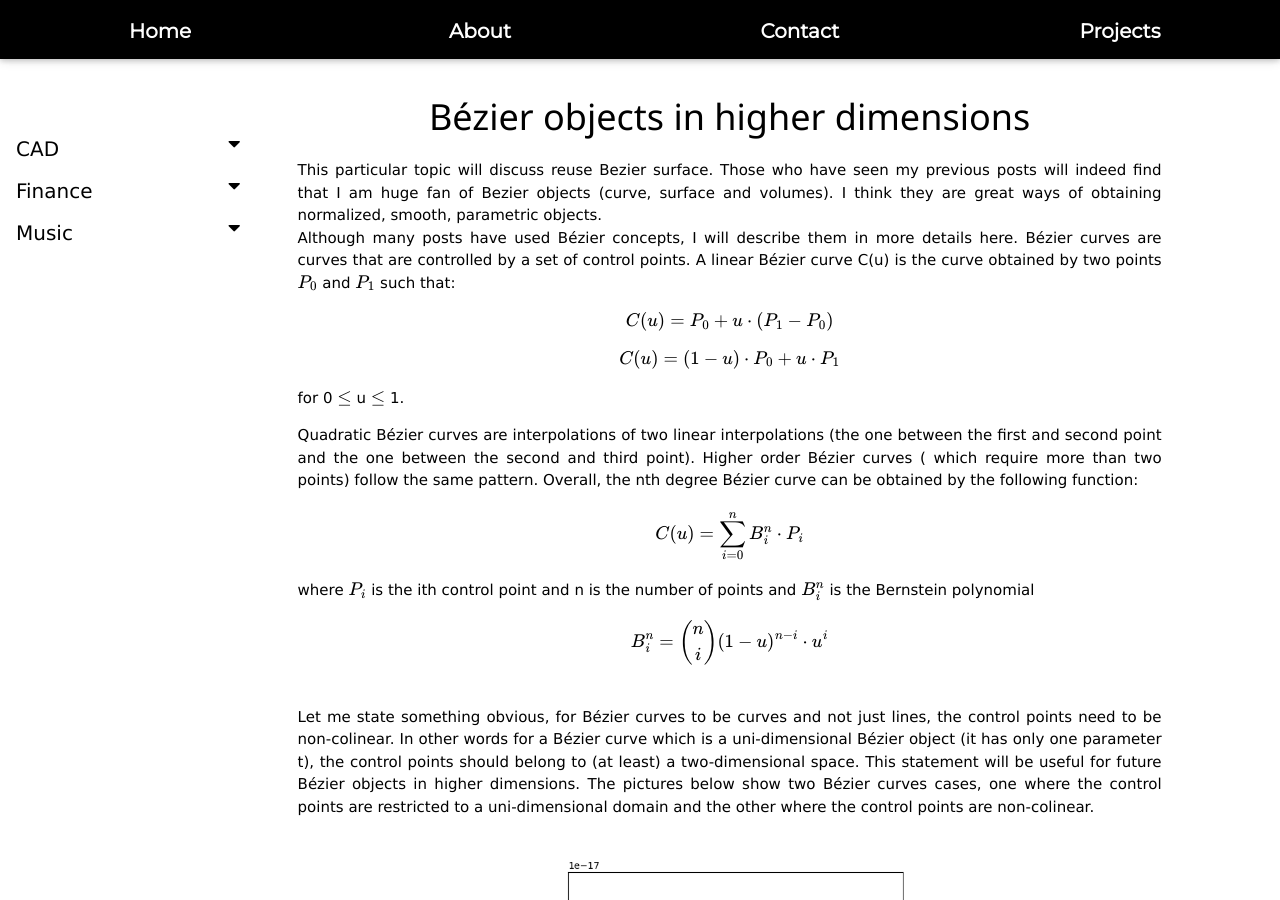
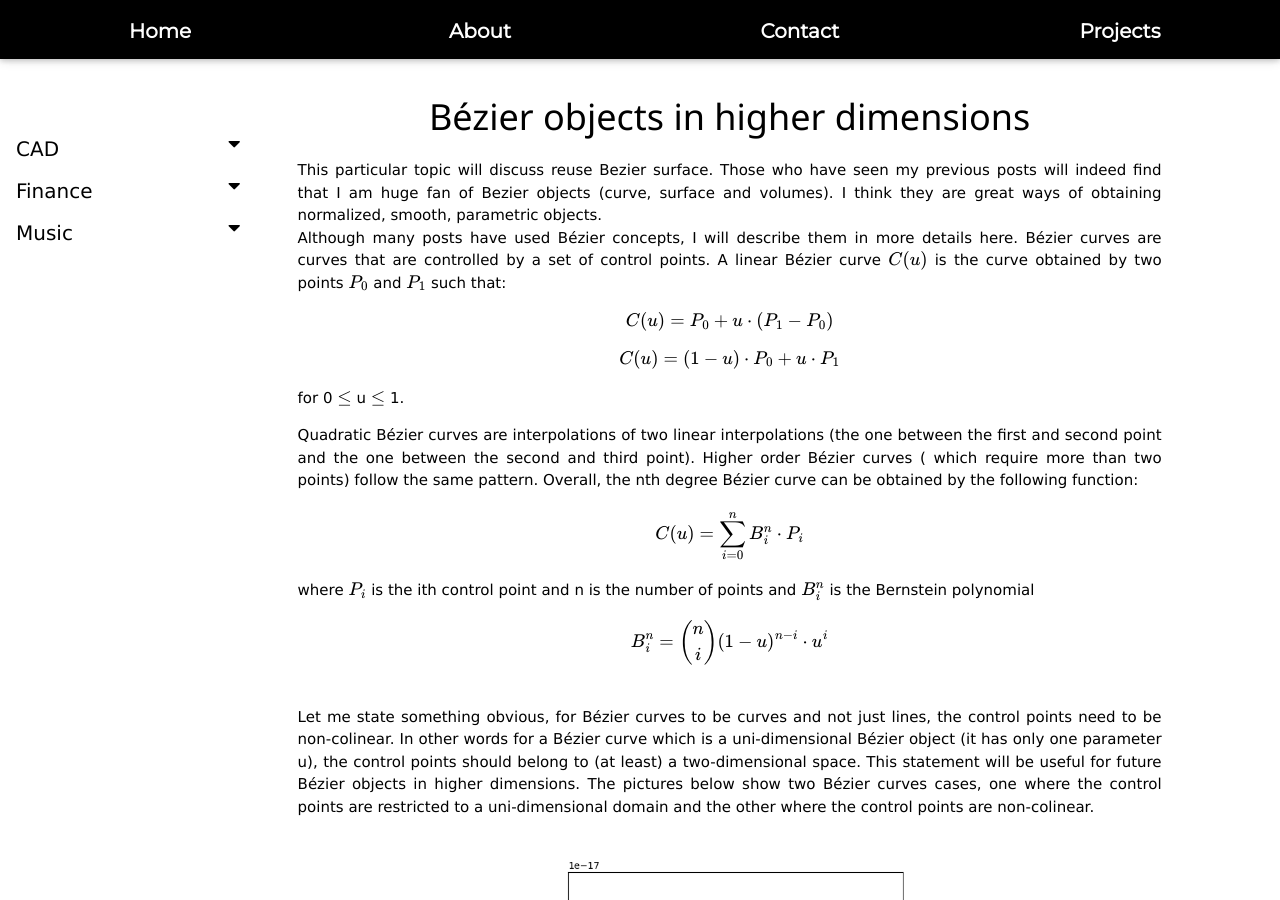
Before and after one commit to botengu/portfolio, a Jekyll site: the page built from _posts/2020-09-25-HigherDimensionalShape.md, in a window 1280 px wide and 900 px high. Built offline with Jekyll 4.4.1, drawn with Linux system fonts in a browser that asks for light colours; nearby versions of some CDN libraries; library files that are not in the unit come from our copies; a script that is not in the unit is left out.

Commit message:
41st commit

```diff
--- a/_posts/2020-09-25-HigherDimensionalShape.md
+++ b/_posts/2020-09-25-HigherDimensionalShape.md
@@ -11,7 +11,7 @@ permalink: "/cad/nDBezier/"
     This particular topic will discuss reuse Bezier surface. Those who have seen my previous posts will indeed find that I am huge fan of Bezier objects (curve, surface and volumes). I think they are great ways of obtaining normalized, smooth, parametric objects. <br>
     Although many posts have used Bézier concepts, I will describe them in more details here.
     Bézier curves are curves that are controlled by a set of control points.
-    A linear Bézier curve C(u) is the curve obtained by two points \(P_{0}\) and \(P_{1}\) such that:
+    A linear Bézier curve  \(C(u)\) is the curve obtained by two points \(P_{0}\) and \(P_{1}\) such that:
     $$C(u) = P_{0} + u \cdot (P_{1} - P_{0}) $$
     $$C(u) = (1-u)\cdot P_{0}+ u \cdot P_{1} $$
     for 0 \(\leq\) u \(\leq\)  1.
@@ -22,7 +22,7 @@ permalink: "/cad/nDBezier/"
     where  \(P_{i}\) is the ith control point and n is the number of points and \(B^{n}_{i}\) is the Bernstein polynomial
     $$ B^{n}_{i} =  \binom{n}{i} (1-u)^{n-i}\cdot u^i  $$
     <br>
-    Let me state something obvious, for Bézier curves to be curves and not just lines, the control points need to be non-colinear. In other words for a Bézier curve which is a uni-dimensional Bézier object (it has only one parameter t), the control points should belong to (at least) a two-dimensional space. This statement will be useful for future Bézier objects in higher dimensions.  The pictures below show two Bézier curves cases, one where the control points are restricted to a uni-dimensional domain and the other where the control points are non-colinear.
+    Let me state something obvious, for Bézier curves to be curves and not just lines, the control points need to be non-colinear. In other words for a Bézier curve which is a uni-dimensional Bézier object (it has only one parameter u), the control points should belong to (at least) a two-dimensional space. This statement will be useful for future Bézier objects in higher dimensions.  The pictures below show two Bézier curves cases, one where the control points are restricted to a uni-dimensional domain and the other where the control points are non-colinear.
     </p>
     <div class="w3-main w3-center" >
         <img src="/portfolio/assets/img/Bzcurveflat.png" width="50%" height="50%">
```
